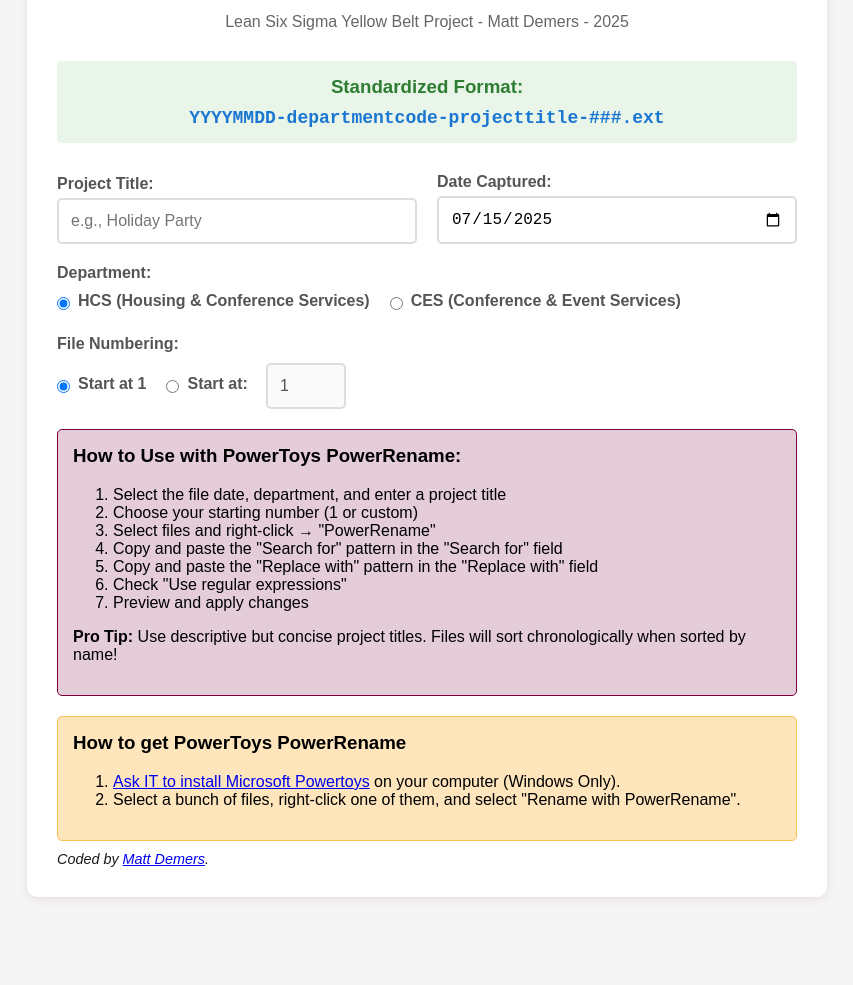
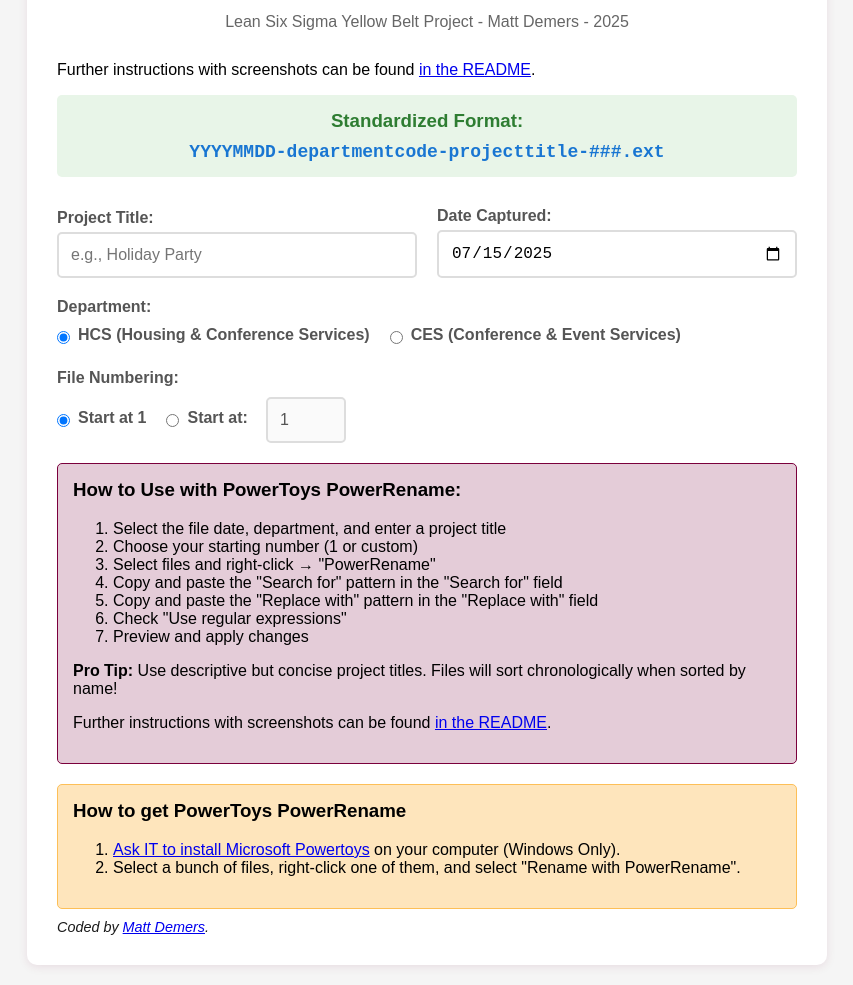
Before and after one commit to MattDemers/hcs-file-renamer, a plain HTML site: page index.html in a window 1280 px wide. Shown: the part 112-1097 px from the top of the page, without its empty margins (213-1066 px from the left). Before the commit the page ends 1029 px from the top, so only its background shows below. Drawn offline with Linux system fonts and the light colour scheme.

Commit message:
Update index.html
Added more links to the README for further instructions with screenshots.

```diff
--- a/index.html
+++ b/index.html
@@ -194,6 +194,7 @@
     <div class="container">
         <h1>📁 Simple Filename Standardizer</h1>
         <p class="subtitle">Lean Six Sigma Yellow Belt Project - Matt Demers - 2025</p>
+	<p>Further instructions with screenshots can be found <a href="https://github.com/MattDemers/hcs-file-renamer/blob/main/README.md" target="_blank">in the README</a>.</p>
 
         <div class="format-display">
             <h3>Standardized Format:</h3>
@@ -274,6 +275,7 @@
                 <li>Preview and apply changes</li>
             </ol>
             <p><strong>Pro Tip:</strong> Use descriptive but concise project titles. Files will sort chronologically when sorted by name!</p>
+	    <p>Further instructions with screenshots can be found <a href="https://github.com/MattDemers/hcs-file-renamer/blob/main/README.md" target="_blank">in the README</a>.</p>
         </div>
 		<div class="instructions2">
 			<h3>How to get PowerToys PowerRename</h3>
```
